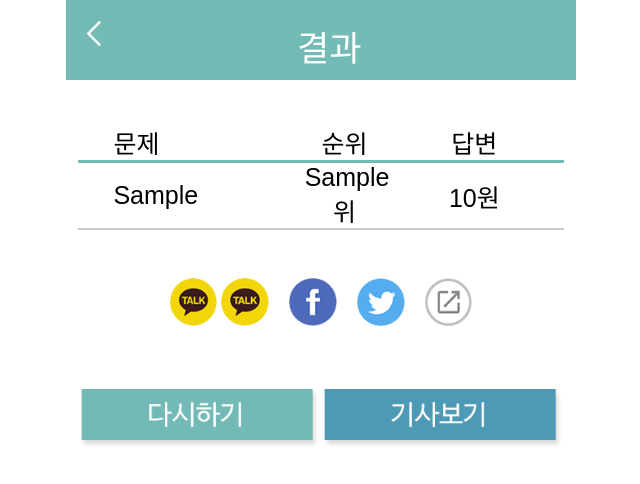
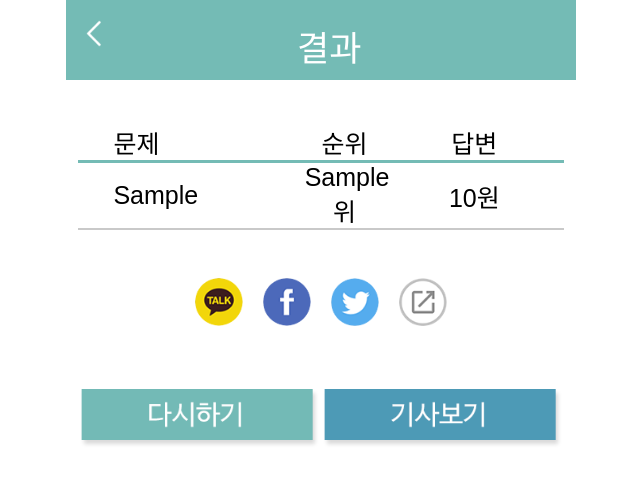
Before and after one commit to noris7012/Web_Onience, a Django app: template templates/result.html in a window 1280 px wide. Shown: the top 484 px of the page, without its empty margins (319-959 px from the left). Run offline with Django 3.2, Linux system fonts and the light colour scheme; the template is opened without the code that fills it: most values are stand-ins (such as "Sample title", 1, 10 or a date in 2020); some libraries are stand-ins or nearby versions; some web fonts are replaced.

Commit message:
카카오 이미지 확정

```diff
--- a/templates/result.html
+++ b/templates/result.html
@@ -67,7 +67,6 @@
 
         <div id="icons">
             <a id="kakao-link-btn" href="javascript:;"><img id="icon1" src="/static/img/last_page/btn_kakao.png"/></a>
-            <a id="kakao-link-btn2" href="javascript:;"><img id="icon1" src="/static/img/last_page/btn_kakao.png"/></a>
             <img id="icon2" src="/static/img/last_page/btn_face.png" onclick="clickFace()"/>
             <img id="icon3" src="/static/img/last_page/btn_twitter.png" onclick="clickTwitter()"/>
             <img id="icon4" src="/static/img/last_page/btn_url.png" />
@@ -92,27 +91,6 @@
             width: '738',
             height: '313'
         },
-{#        image: {#}
-{#            src: 'http://www.alslayer.com:8000/static/img/kakao/thumb1.png',#}
-{#            width: '633',#}
-{#            height: '687'#}
-{#        },#}
-        webButton: {
-            text: '출마하러 가기',
-            url: 'http://www.alslayer.com:8000' // 앱 설정의 웹 플랫폼에 등록한 도메인의 URL이어야 합니다.
-        },
-        fail: function () {
-            alert('카카오톡 설치 후 실행해주세요');
-        }
-    });
-    Kakao.Link.createTalkLinkButton({
-        container: '#kakao-link-btn2',
-        label: '당신이 국회의원에 나간다면 얼마를 쓸까?',
-        image: {
-            src: 'http://www.alslayer.com:8000/static/img/kakao/thumb2.png',
-            width: '529',
-            height: '298'
-        },
         webButton: {
             text: '출마하러 가기',
             url: 'http://www.alslayer.com:8000' // 앱 설정의 웹 플랫폼에 등록한 도메인의 URL이어야 합니다.
```
